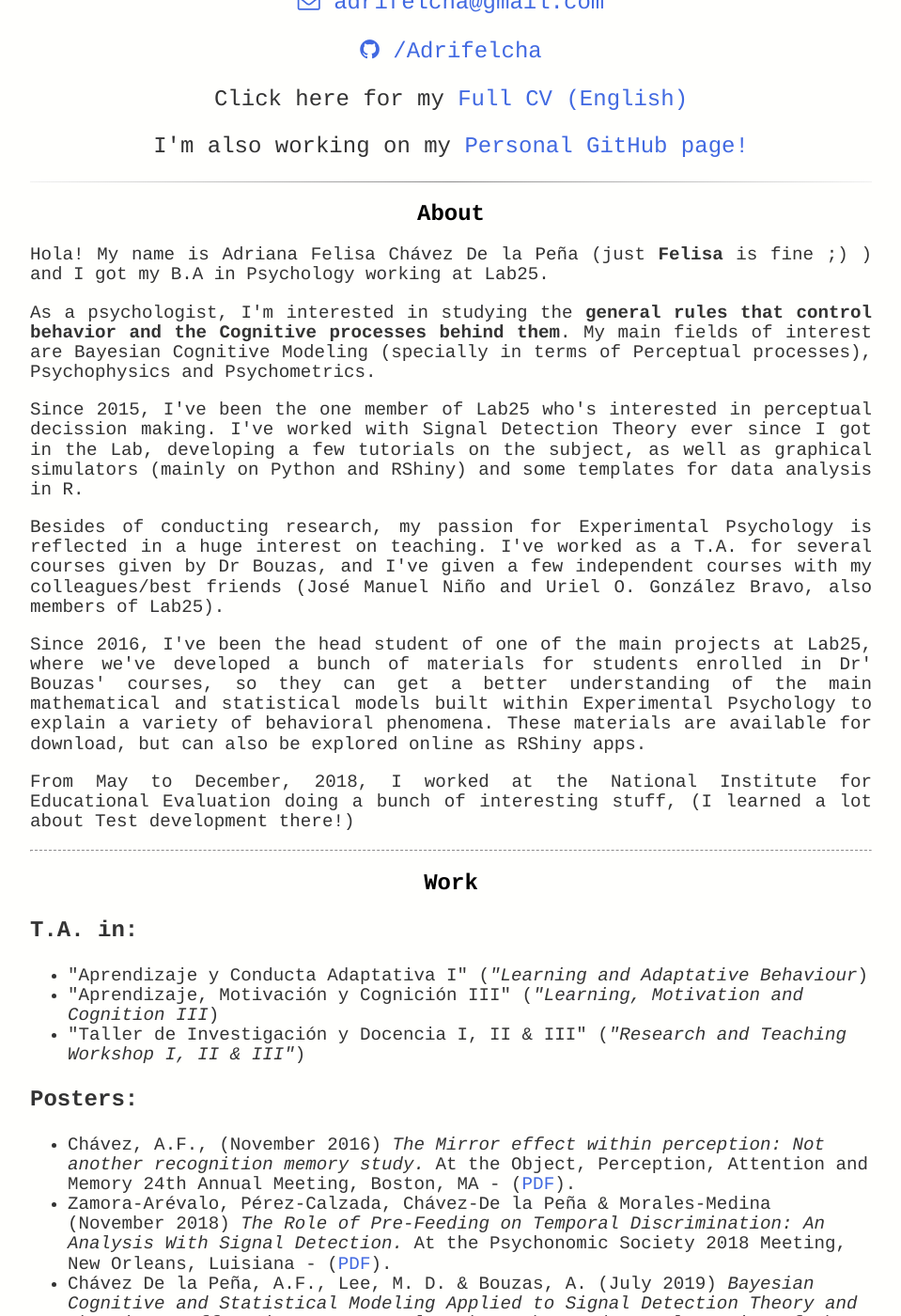
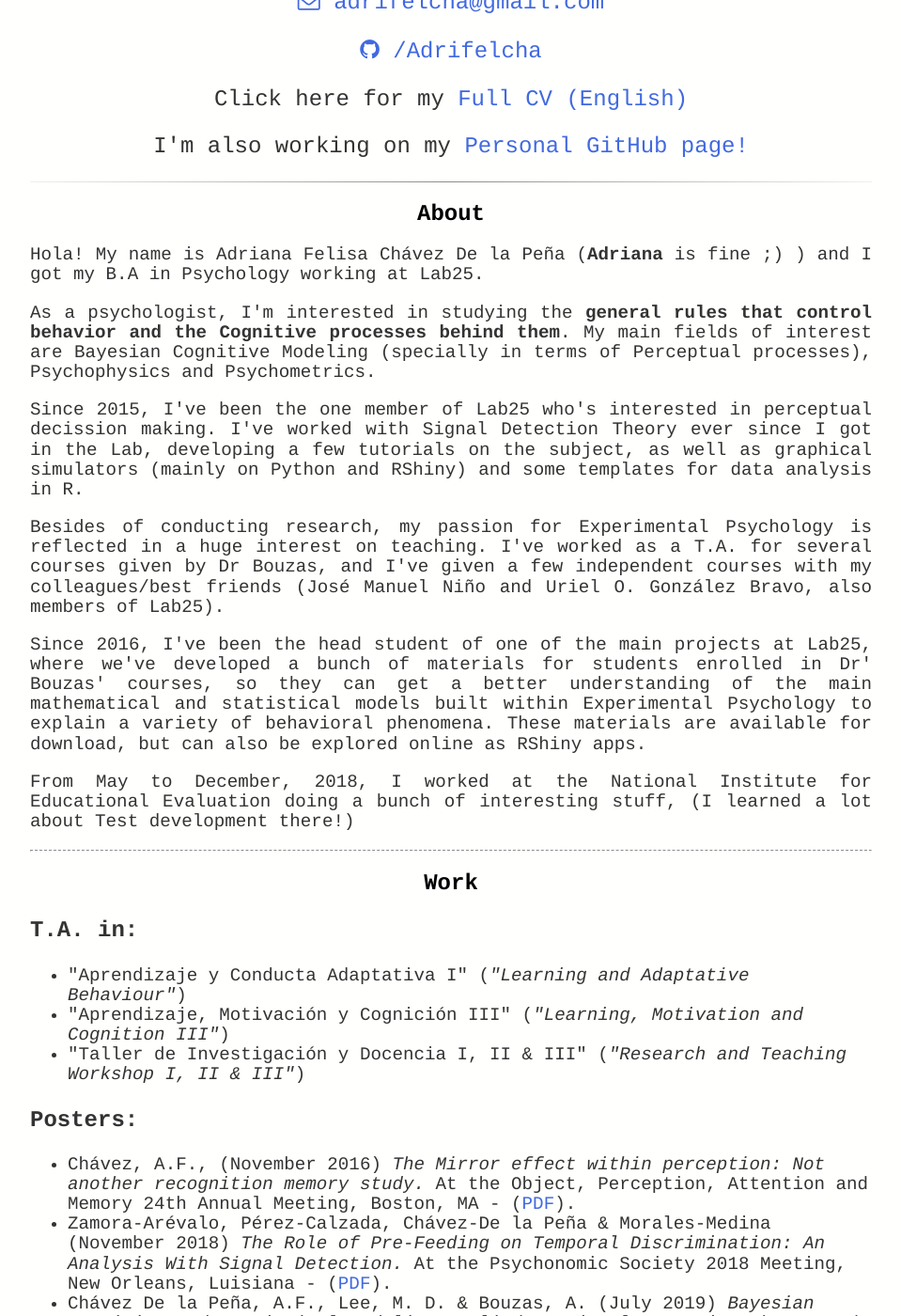
Before and after one commit to BouzasLab25/bouzaslab25.github.io, a Jekyll site: the page built from people/felisa.html, in a window 1280 px wide and 1400 px high, scrolled down 711 px. Shown: the whole window at 94% size, without its empty margins (160-1119 px from the left). Built offline with Jekyll 4.4.1, drawn with Linux system fonts in a browser that asks for light colours.

Commit message:
Update felisa.html

```diff
--- a/people/felisa.html
+++ b/people/felisa.html
@@ -1,6 +1,6 @@
 ---
 layout: perfil
-title: Lab25 Felisa
+title: Lab25 Adriana Felisa
 
 ---
 
@@ -26,7 +26,7 @@
 <hr class='style14'>
  <h2>About</h2>
 
-<p class='text'> Hola! My name is Adriana Felisa Chávez De la Peña (just <b>Felisa</b> is fine ;) ) and I got my B.A in Psychology working at Lab25.</p>
+<p class='text'> Hola! My name is Adriana Felisa Chávez De la Peña (<b>Adriana</b> is fine ;) ) and I got my B.A in Psychology working at Lab25.</p>
 
 <p class='text'>As a psychologist, I'm interested in studying the <b>general rules that control behavior and the Cognitive processes behind them</b>. My main fields of interest are Bayesian Cognitive Modeling (specially in terms of Perceptual processes), Psychophysics and Psychometrics.</p>
 
@@ -42,8 +42,8 @@
  <h2>Work</h2>
 <p style="text-align:justify"><b>T.A. in:</b></p>
 	<ul>
-	<li class='ho' > "Aprendizaje y Conducta Adaptativa I" (<i>"Learning and Adaptative Behaviour</i>)</li>
-	<li class='ho' > "Aprendizaje, Motivación y Cognición III" (<i>"Learning, Motivation and Cognition III</i>)</li>
+	<li class='ho' > "Aprendizaje y Conducta Adaptativa I" (<i>"Learning and Adaptative Behaviour"</i>)</li>
+	<li class='ho' > "Aprendizaje, Motivación y Cognición III" (<i>"Learning, Motivation and Cognition III"</i>)</li>
 	<li class='ho' > "Taller de Investigación y Docencia I, II & III" (<i>"Research and Teaching Workshop I, II & III"</i>)</li>
 	</ul>
 <p style="text-align:justify"><b>Posters:</b></p>
```
